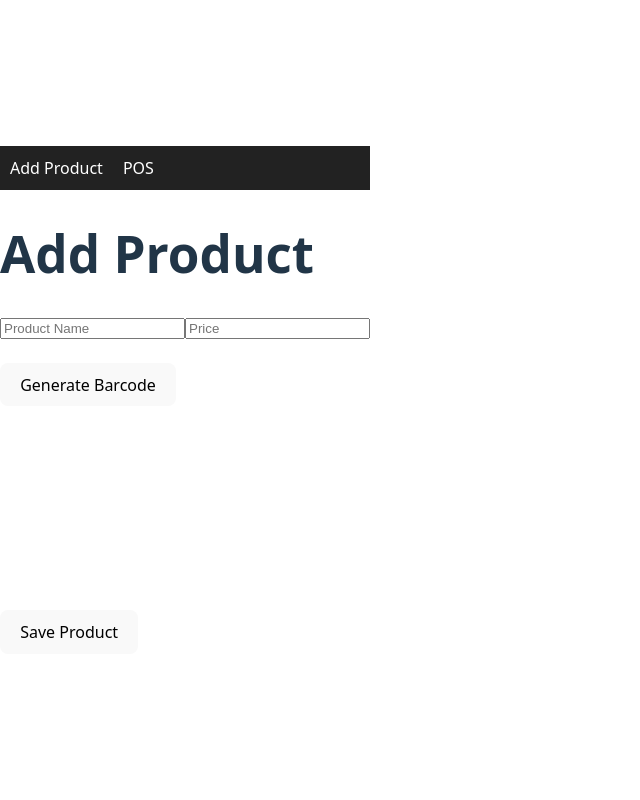
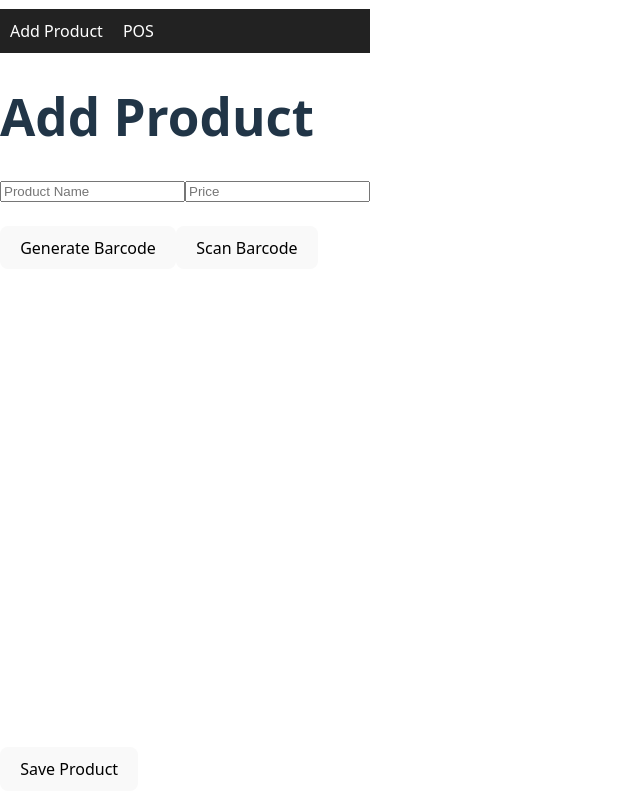
Before and after one commit to JAMESKANEKS/phonescanner, a React (Vite) app: page / in a window 1280 px wide. Shown: the whole page, without its empty margins (0-640 px from the left). Built offline with nearby package versions, Linux system fonts and the light colour scheme.

Commit message:
adding new features

```diff
--- a/src/pages/AddProduct.jsx
+++ b/src/pages/AddProduct.jsx
@@ -1,5 +1,6 @@
 import { useState, useRef } from "react";
 import JsBarcode from "jsbarcode";
+import { Html5Qrcode } from "html5-qrcode";
 import { db } from "../firebase/firebase";
 import { collection, addDoc } from "firebase/firestore";
 
@@ -8,9 +9,12 @@ export default function AddProduct() {
   const [price, setPrice] = useState("");
   const [barcode, setBarcode] = useState("");
   const barcodeRef = useRef(null);
+  const scannerRef = useRef(null);
+  const [scanning, setScanning] = useState(false);
 
+  // 🔥 Generate Barcode
   const generateBarcode = () => {
-    const code = Date.now().toString();
+    const code = Date.now().toString(); // unique code
     setBarcode(code);
 
     JsBarcode(barcodeRef.current, code, {
@@ -21,7 +25,42 @@ export default function AddProduct() {
     });
   };
 
+  // 🔍 Scan Barcode from Camera
+  const startScan = () => {
+    setScanning(true);
+    const html5Qrcode = new Html5Qrcode("barcode-scanner");
+
+    html5Qrcode.start(
+      { facingMode: "environment" },
+      { fps: 10, qrbox: 250 },
+      (scannedCode) => {
+        setBarcode(scannedCode);
+
+        // Show barcode image
+        JsBarcode(barcodeRef.current, scannedCode, {
+          format: "CODE128",
+          width: 2,
+          height: 60,
+          displayValue: true,
+        });
+
+        html5Qrcode.stop();
+        setScanning(false);
+      }
+    ).catch((err) => {
+      console.error("Scanner error:", err);
+      setScanning(false);
+    });
+
+    scannerRef.current = html5Qrcode;
+  };
+
   const saveProduct = async () => {
+    if (!name || !price || !barcode) {
+      alert("Please fill all fields and generate or scan barcode!");
+      return;
+    }
+
     await addDoc(collection(db, "products"), {
       name,
       price: Number(price),
@@ -30,6 +69,9 @@ export default function AddProduct() {
     });
 
     alert("Product Added!");
+    setName("");
+    setPrice("");
+    setBarcode("");
   };
 
   return (
@@ -38,12 +80,14 @@ export default function AddProduct() {
 
       <input
         placeholder="Product Name"
+        value={name}
         onChange={(e) => setName(e.target.value)}
       />
 
       <input
         placeholder="Price"
         type="number"
+        value={price}
         onChange={(e) => setPrice(e.target.value)}
       />
 
@@ -53,9 +97,16 @@ export default function AddProduct() {
         Generate Barcode
       </button>
 
+      <button onClick={startScan} disabled={scanning}>
+        {scanning ? "Scanning..." : "Scan Barcode"}
+      </button>
+
       <br /><br />
 
       <svg ref={barcodeRef}></svg>
+
+      {/* Scanner preview */}
+      <div id="barcode-scanner" style={{ width: "300px", height: "250px" }}></div>
 
       <br /><br />
 
```
